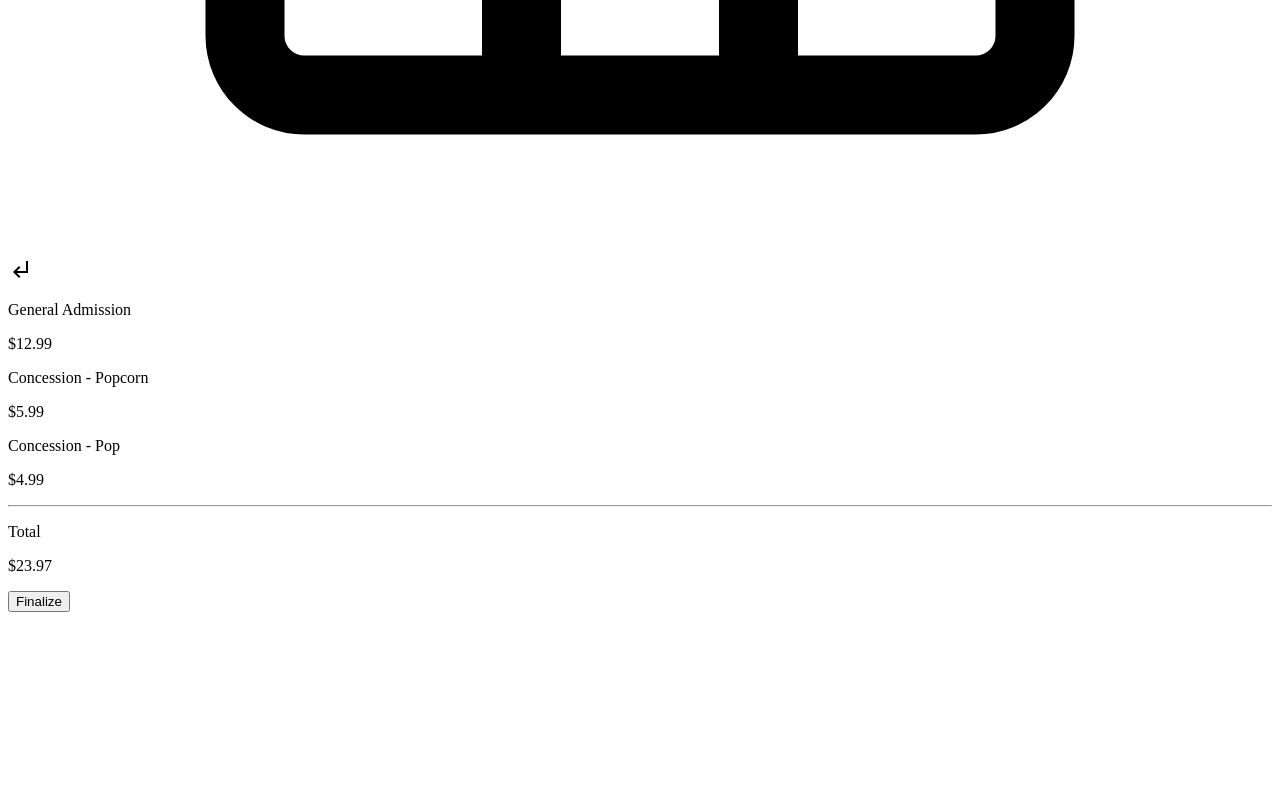
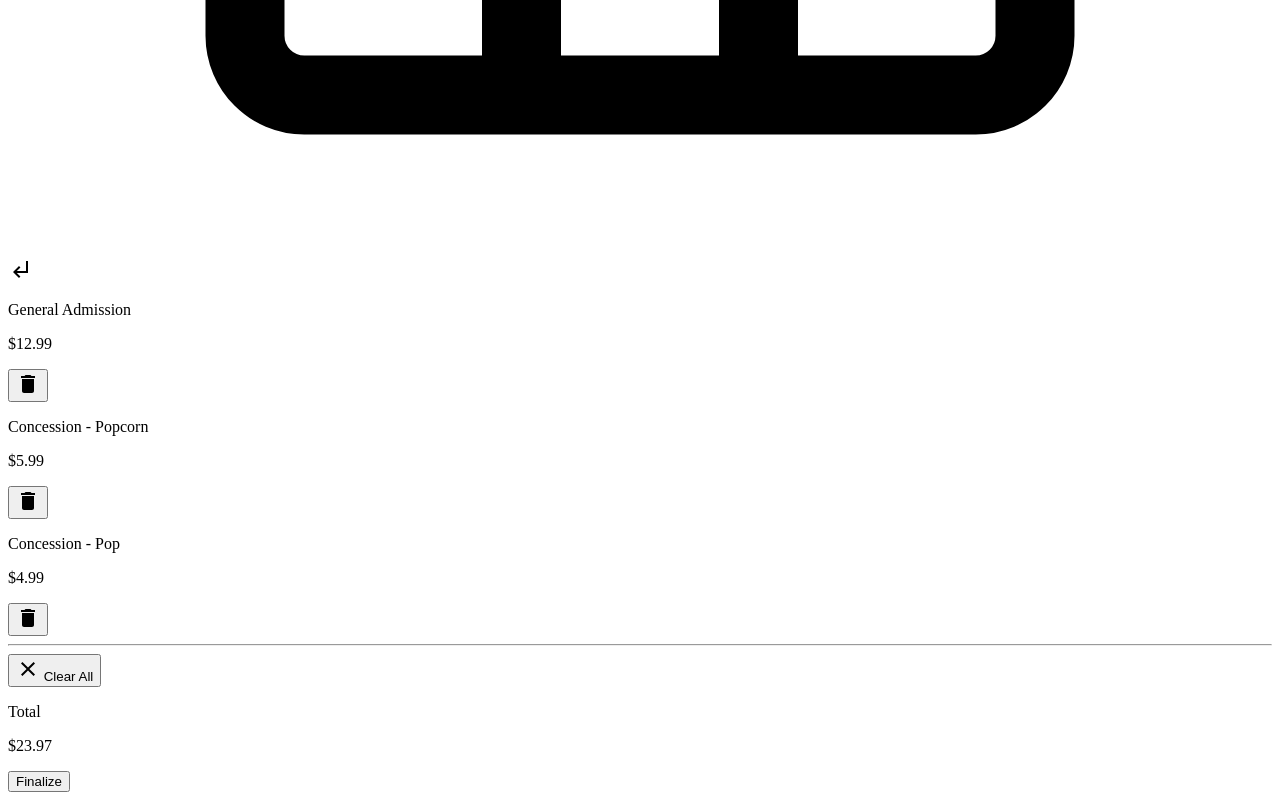
Before and after one commit to anandp1/cpsc-481, a Next.js app: page /checkout in a window 1280 px wide. Shown: the part 3951-4751 px from the top of the page. Before the commit the page ends 4571 px from the top, so only its background shows below. Built offline with nearby package versions, Linux system fonts and the light colour scheme.

Commit message:
Add delete and clear all buttons to side cart
Fix modal positioning

```diff
--- a/src/components/modal/loyalty-modal.jsx
+++ b/src/components/modal/loyalty-modal.jsx
@@ -13,7 +13,7 @@ import { Close } from "@mui/icons-material";
 const style = {
   position: "absolute",
   top: "50%",
-  left: "50%",
+  left: "37.5%",
   transform: "translate(-50%, -50%)",
   width: 400,
   bgcolor: "background.paper",
@@ -55,7 +55,7 @@ const LoyaltyPointsModal = ({ isLoyaltyModalOpen, handleClose }) => {
         <Box sx={style}>
           <div className="flex flex-col bg-white">
             <p className="text-xl font-bold text-gray-900">
-              Enter Phone Number
+              Enter Member's Phone Number
             </p>
             <IconButton
               onClick={handleClose}
@@ -69,8 +69,9 @@ const LoyaltyPointsModal = ({ isLoyaltyModalOpen, handleClose }) => {
               value={phoneNumber}
               onChange={(e) => setPhoneNumber(e.target.value)}
               margin="normal"
+              type="tel"
             />
-            <div className="flex justify-end" style = {{paddingTop: "10px"}}>
+            <div className="flex justify-end" style={{ paddingTop: "10px" }}>
               <button
                 className="bg-blue-500 text-white rounded-lg py-2 px-4 shadow-md hover:bg-blue-600"
                 onClick={handlePhoneSubmit}
@@ -109,7 +110,7 @@ const LoyaltyPointsModal = ({ isLoyaltyModalOpen, handleClose }) => {
               inputProps={{ min: 0, max: availablePoints }}
             />
 
-            <div className="flex justify-end" style = {{paddingTop: "10px"}}>
+            <div className="flex justify-end" style={{ paddingTop: "10px" }}>
               <button
                 className="bg-blue-500 text-white rounded-lg py-2 px-4 shadow-md hover:bg-blue-600"
                 onClick={handlePointsSubmit}
--- /dev/null
+++ b/src/components/shared/cart-item.jsx
@@ -0,0 +1,58 @@
+import React, { useState } from 'react';
+
+import { Popover } from '@mui/material';
+import { Delete } from '@mui/icons-material';
+
+const CartItem = ({ itemName, price }) => {
+    const [anchorEl, setAnchorEl] = useState(null);
+
+    const handleClick = (event) => {
+        setAnchorEl(event.currentTarget);
+    };
+
+    const handleClose = () => {
+        setAnchorEl(null);
+    };
+
+    const open = Boolean(anchorEl);
+    const id = open ? 'simple-popover' : undefined;
+
+    return (
+        <div className="flex items-center justify-between">
+            <p className="text-xl grow text-gray-800 p-3 pl-1">{itemName}</p>
+            <p className="text-xl text-gray-800 py-3 px-4">${price}</p>
+            <button onClick={handleClick} className="w-12 rounded-tr-lg rounded-br-lg bg-red-600 text-white hover:bg-red-700 py-3">
+                <Delete />
+            </button>
+            <Popover
+                id={id}
+                open={open}
+                anchorEl={anchorEl}
+                onClose={handleClose}
+                anchorOrigin={{
+                    vertical: 'bottom',
+                    horizontal: 'center',
+                }}
+                transformOrigin={{
+                    vertical: 'top',
+                    horizontal: 'right',
+                }}
+                sx={{ zIndex: 2000 }}
+            >
+                <div className='flex flex-col gap-4 p-4 w-64'>
+                    <p className='text-lg font-semibold'>Are you sure you want to delete this item?</p>
+                    <div className='flex gap-2 justify-end'>
+                        <button onClick={handleClose} className="rounded-lg shadow-md text-lg hover:bg-gray-200 border border-gray-400/80 py-2 px-4">
+                            Cancel
+                        </button>
+                        <button onClick={handleClose} className="rounded-lg shadow-md text-lg  bg-red-600 text-white hover:bg-red-700 py-2 px-4">
+                            Delete
+                        </button>
+                    </div>
+                </div>
+            </Popover>
+        </div>
+    );
+};
+
+export default CartItem;
--- a/src/components/shared/side-cart.jsx
+++ b/src/components/shared/side-cart.jsx
@@ -1,10 +1,10 @@
 import React from "react";
 import Link from "next/link";
 import { useState } from "react";
-import { Box, Modal, IconButton, TextField, Button, Snackbar, Alert } from "@mui/material";
+import { Box, Modal, IconButton, Popover } from "@mui/material";
 import SendIcon from '@mui/icons-material/Send';
 import CloseIcon from '@mui/icons-material/Close';
-
+import CartItem from "./cart-item";
 
 const style = {
   position: 'absolute',
@@ -21,6 +21,9 @@ const style = {
 const SideCart = ({ isCheckout }) => {
 
   const [isModalOpen, setIsModalOpen] = useState(false);
+  const [clearAnchor, setClearAnchor] = useState(null);
+  const clearOpen = Boolean(clearAnchor);
+  const clearId = clearOpen ? 'clear-popover' : undefined;
 
   const handleOpenModal = () => {
     setIsModalOpen(true);
@@ -29,42 +32,74 @@ const SideCart = ({ isCheckout }) => {
   const handleCloseModal = () => {
     setIsModalOpen(false);
   };
+
+  const handleClearOpen = (event) => {
+    setClearAnchor(event.currentTarget);
+  };
+
+  const handleClearClose = () => {
+    setClearAnchor(null);
+  };
+
   return (
     <>
       <div className="flex flex-col border-l w-1/3 bg-white rounded-tl-lg shadow-lg p-4 z-1500">
-        <div className="grid grid-cols-1 gap-2 divide-y">
-          <div className="flex items-center justify-between py-3">
-            <p className="text-2xl text-gray-800">General Admission</p>
-            <p className="text-2xl text-gray-800">$12.99</p>
+        <div className="grid grid-cols-1 divide-y">
+          <CartItem itemName="General Admission" price={12.99} />
+          <CartItem itemName="Concession - Popcorn" price={5.99} />
+          <CartItem itemName="Concession - Pop" price={4.99} />
         </div>
-          <div className="flex items-center justify-between py-3">
-            <p className="text-2xl text-gray-800">Concession - Popcorn</p>
-            <p className="text-2xl text-gray-800">$5.99</p>
-          </div>
-          <div className="flex items-center justify-between py-3">
-            <p className="text-2xl text-gray-800">Concession - Pop</p>
-            <p className="text-2xl text-gray-800">$4.99</p>
+        <hr className="border-t-2 border-gray-300 my-4" />
+        <button className="text-gray-600 hover:bg-gray-200 border border-gray-400/80 text-lg shadow-md py-2 rounded-full w-1/2 self-end" onClick={handleClearOpen}>
+          <CloseIcon className="w-6 h-6 -mt-1" /> Clear All
+        </button>
+        <Popover
+          id={clearId}
+          open={clearOpen}
+          anchorEl={clearAnchor}
+          onClose={handleClearClose}
+          anchorOrigin={{
+            vertical: 'bottom',
+            horizontal: 'right',
+          }}
+          transformOrigin={{
+            vertical: 'top',
+            horizontal: 'right',
+          }}
+          sx={{ zIndex: 2000 }}
+        >
+          <div className='flex flex-col gap-4 p-4 w-64'>
+            <p className='text-lg font-semibold'>Are you sure you want to delete all items?</p>
+            <div className='flex gap-2 justify-end'>
+              <button onClick={handleClearClose} className="rounded-lg shadow-md text-lg hover:bg-gray-200 border border-gray-400/80 py-2 px-4">
+                Cancel
+              </button>
+              <button onClick={handleClearClose} className="rounded-lg shadow-md text-lg  bg-red-600 text-white hover:bg-red-700 py-2 px-4">
+                Clear
+              </button>
             </div>
           </div>
-        <hr className="border-t-2 border-gray-300 my-4" />
+        </Popover>
         <div className="flex-grow"></div>
         <div className="flex items-center justify-between py-3">
           <p className="text-xl font-semibold">Total</p>
           <p className="text-xl text-green-600">$23.97</p>
         </div>
         <Link href="/checkout">
-          {isCheckout ? <button className="bg-blue-500 text-white text-2xl py-3 rounded-full w-full hover:bg-blue-600 focus:outline-none focus:ring-2 focus:ring-blue-300" onClick={handleOpenModal}>
+          {isCheckout ?
+            <button className="bg-blue-500 text-white text-2xl py-3 rounded-full w-full hover:bg-blue-600 focus:outline-none focus:ring-2 focus:ring-blue-300" onClick={handleOpenModal}>
               Finalize
-          </button>: <button className="bg-blue-500 text-white text-2xl py-3 rounded-full w-full hover:bg-blue-600 focus:outline-none focus:ring-2 focus:ring-blue-300">
+            </button> :
+            <button className="bg-blue-500 text-white text-2xl py-3 rounded-full w-full hover:bg-blue-600 focus:outline-none focus:ring-2 focus:ring-blue-300">
               Checkout
             </button>}
-
         </Link>
         <Modal
           open={isModalOpen}
           onClose={handleCloseModal}
           aria-labelledby="simple-modal-title"
           aria-describedby="simple-modal-description"
+          sx={{ zIndex: 2000 }}
         >
           <Box sx={style}>
             <IconButton
@@ -103,6 +138,7 @@ const SideCart = ({ isCheckout }) => {
                 borderRadius: '4px',
                 cursor: 'pointer',
                 backgroundColor: '#3B82F6 ',
+                color: '#fff',
               }}
             >
               Print
```
Lines whose indentation alone changed are shown as unchanged.
